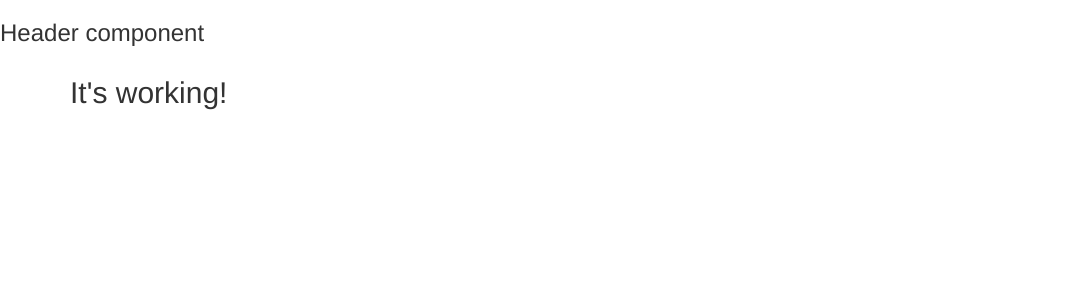
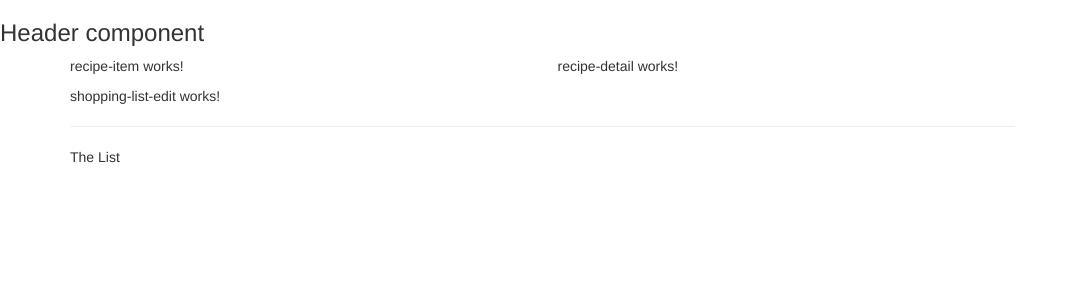
Before and after one commit to Zalart/angular-recipe-book, an Angular app: page / in a window 1280 px wide. Shown: the top 300 px of the page, without its empty margins (0-1076 px from the left). Built offline with nearby package versions, Linux system fonts and the light colour scheme.

Commit message:
Structure refactoring

```diff
--- a/src/app/app.component.html
+++ b/src/app/app.component.html
@@ -2,7 +2,8 @@
 <div class="container">
   <div class="row">
     <div class="col-md-12">
-<h2>It's working!</h2>
+      <app-recipe></app-recipe>
+      <app-ingredient></app-ingredient>
     </div>
   </div>
 </div>
--- a/src/app/app.module.ts
+++ b/src/app/app.module.ts
@@ -8,6 +8,8 @@ import { ShoppingListEditComponent } from './ingredient/shopping-list-edit/shopp
 import { RecipeListComponent } from './recipe/recipe-list/recipe-list.component';
 import { RecipeItemComponent } from './recipe/recipe-list/recipe-item/recipe-item.component';
 import { RecipeDetailComponent } from './recipe/recipe-list/recipe-detail/recipe-detail.component';
+import { RecipeComponent } from './recipe/recipe.component';
+import { IngredientComponent } from './ingredient/ingredient.component';
 
 @NgModule({
   declarations: [
@@ -17,7 +19,9 @@ import { RecipeDetailComponent } from './recipe/recipe-list/recipe-detail/recipe
     ShoppingListEditComponent,
     RecipeListComponent,
     RecipeItemComponent,
-    RecipeDetailComponent
+    RecipeDetailComponent,
+    RecipeComponent,
+    IngredientComponent
   ],
   imports: [
     BrowserModule
--- /dev/null
+++ b/src/app/ingredient/ingredient.component.html
@@ -0,0 +1 @@
+<app-shopping-list></app-shopping-list>
--- /dev/null
+++ b/src/app/ingredient/ingredient.component.ts
@@ -0,0 +1,15 @@
+import { Component, OnInit } from '@angular/core';
+
+@Component({
+  selector: 'app-ingredient',
+  templateUrl: './ingredient.component.html',
+  styleUrls: ['./ingredient.component.css']
+})
+export class IngredientComponent implements OnInit {
+
+  constructor() { }
+
+  ngOnInit(): void {
+  }
+
+}
--- a/src/app/ingredient/shopping-list/shopping-list.component.html
+++ b/src/app/ingredient/shopping-list/shopping-list.component.html
@@ -1 +1,7 @@
-<p>shopping-list works!</p>
+<div class="row">
+  <div class="col-xs-10">
+    <app-shopping-list-edit></app-shopping-list-edit>
+    <hr>
+    <p>The List</p>
+  </div>
+</div>
--- a/src/app/recipe/recipe-list/recipe-list.component.html
+++ b/src/app/recipe/recipe-list/recipe-list.component.html
@@ -1 +1 @@
-<p>recipe-list works!</p>
+<app-recipe-item></app-recipe-item>
--- /dev/null
+++ b/src/app/recipe/recipe.component.html
@@ -0,0 +1,8 @@
+<div class="row">
+  <div class="col-md-5">
+<app-recipe-list></app-recipe-list>
+  </div>
+  <div class="col-md-7">
+    <app-recipe-detail></app-recipe-detail>
+  </div>
+</div>
--- /dev/null
+++ b/src/app/recipe/recipe.component.ts
@@ -0,0 +1,15 @@
+import { Component, OnInit } from '@angular/core';
+
+@Component({
+  selector: 'app-recipe',
+  templateUrl: './recipe.component.html',
+  styleUrls: ['./recipe.component.css']
+})
+export class RecipeComponent implements OnInit {
+
+  constructor() { }
+
+  ngOnInit(): void {
+  }
+
+}
```
Also changed, not shown: src/app/ingredient/ingredient.component.css (added), src/app/recipe/recipe.component.css (added), 2 other files (tests, documents, lock files or other folders).
